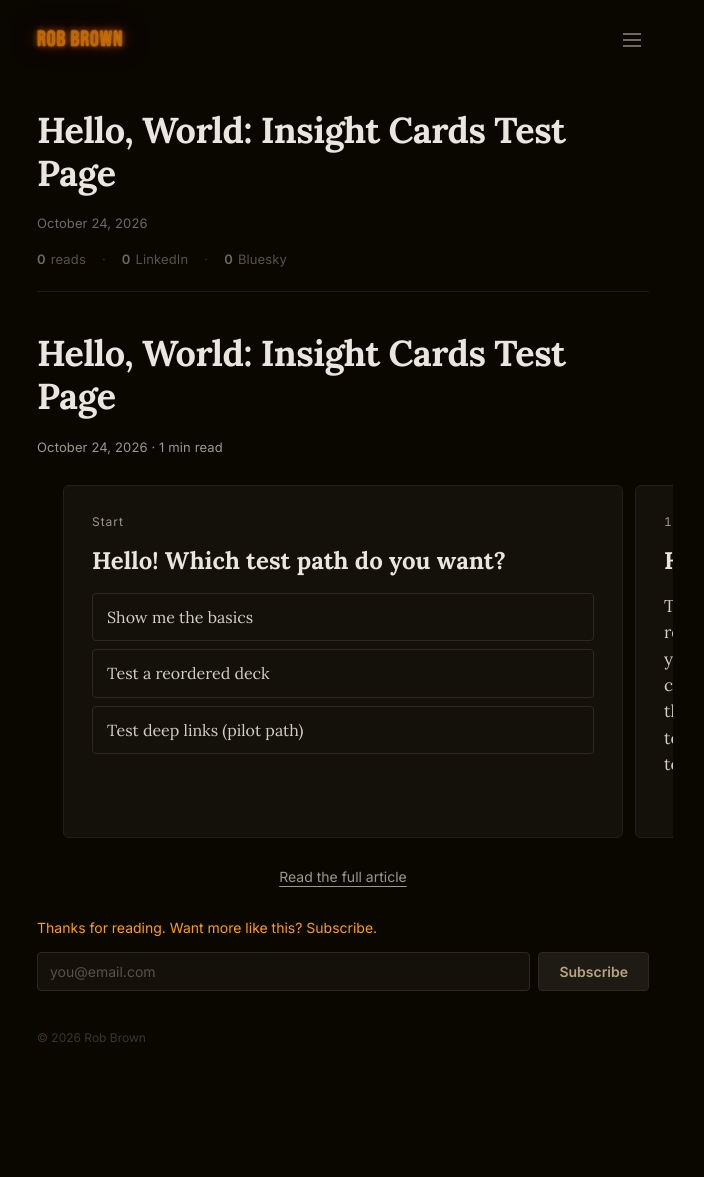
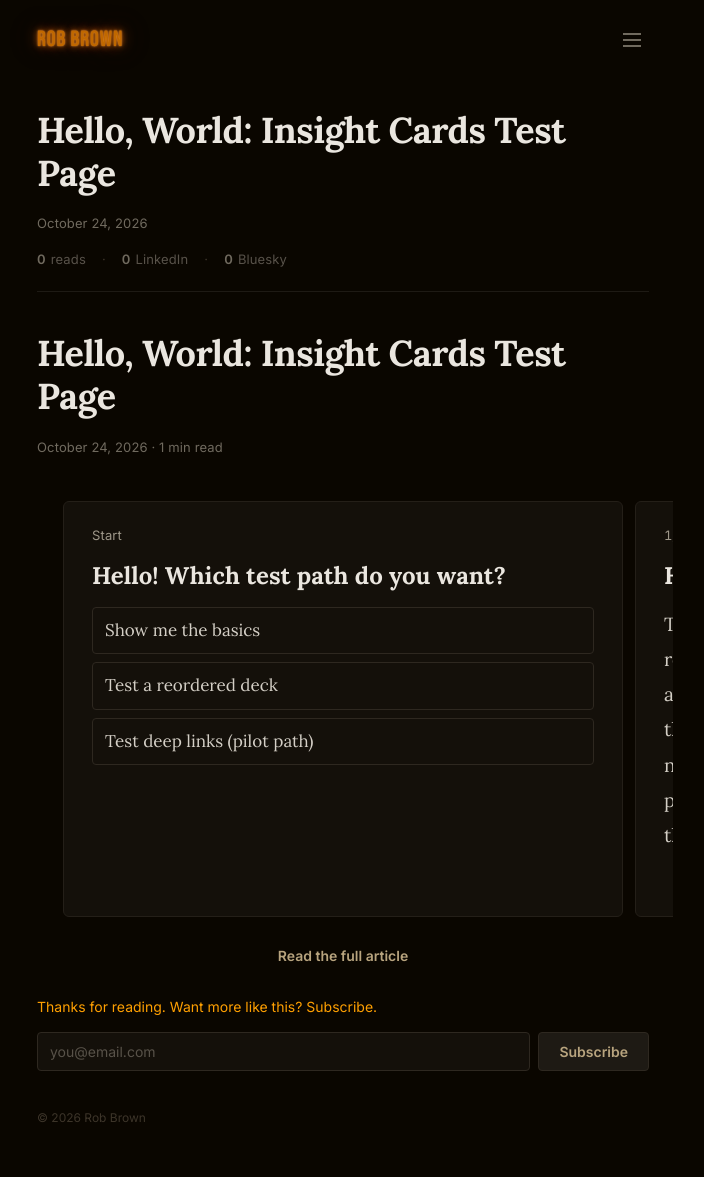
Before and after one commit to RobBrown/robisit, a Jekyll site: the page built from _articles/hello-world-cards.md, in a window 1280 px wide. Shown: the whole page, without its empty margins (297-1001 px from the left). Built offline with Jekyll 4.4.1, drawn with Linux system fonts in a browser that asks for light colours; before the commit the page ends 1098 px from its top, so only the background shows below that.

Commit message:
style: build every deck element from an existing site component
Card is the .toc box, title is .body h2, body is .body p at the site's sizes,
control is the subscribe button, reveal link is footer .read-more. Reserve
the reveal link's real height when sizing cards to the first screen.

```diff
--- a/assets/css/insight-cards.css
+++ b/assets/css/insight-cards.css
@@ -6,10 +6,12 @@
   --ic-ink:#d4cfc6;         /* body text */
   --ic-ink-strong:#eae6df;  /* h1, h2 */
   --ic-ink-soft:#9e9789;    /* blockquote, .toc-h2 */
+  --ic-rule-faint:#1e1a14;  /* header rule, subscribe button */
   --ic-rule:#241f18;        /* .toc border */
   --ic-rule-mid:#2e2820;    /* blockquote rule, input border */
   --ic-rule-strong:#706a5e; /* input focus border */
   --ic-accent:#ffa000;      /* amber */
+  --ic-link:#b8a47e;        /* .body a, footer .read-more */
   --ic-serif:'Lora',Georgia,'Times New Roman',serif;
   --ic-sans:'Inter',system-ui,sans-serif;
   --ic-gutter:24px;         /* article side padding */
@@ -18,9 +20,6 @@
 @media(max-width:600px){:root{--ic-gutter:20px}}
 
 .ic-deck[hidden],.ic-expand[hidden]{display:none}
-.ic-masthead{margin-bottom:24px}
-.ic-masthead .date{margin-bottom:0;color:var(--ic-ink-soft)}
-
 /* Deck: full-bleed native scroller; padding centres the first and last card
    so the neighbour's edge always shows. */
 .ic-deck{position:relative;margin:0 calc(-1 * var(--ic-gutter))}
@@ -34,47 +33,48 @@
 .ic-deck :focus-visible,.ic-expand :focus-visible{outline:2px solid var(--ic-accent);outline-offset:3px}
 .ic-rail:focus-visible{outline-offset:-2px}
 
+/* Each element borrows an existing site component: the card is the .toc box,
+   the title is .body h2, the body is .body p, options are the subscribe input,
+   the selected option takes the TL;DR amber rule, the control is the subscribe
+   button, and the reveal link is footer .read-more. */
 .ic-card{
   flex:0 0 var(--ic-card);scroll-snap-align:center;scroll-snap-stop:always;
-  display:flex;flex-direction:column;gap:14px;
+  display:flex;flex-direction:column;gap:12px;
   min-height:min(520px,var(--ic-fill,440px));
-  padding:22px 18px 20px;
+  padding:20px 20px 22px;
   background:var(--ic-surface);border:1px solid var(--ic-rule);border-radius:6px;
-  color:var(--ic-ink);font-family:var(--ic-serif);
+  color:var(--ic-ink);font-family:var(--ic-serif);font-size:17px;line-height:1.8;
 }
 .ic-n{
-  font-family:var(--ic-sans);font-size:12px;letter-spacing:.08em;line-height:1.4;
+  font-family:var(--ic-sans);font-size:13px;letter-spacing:.01em;line-height:1.4;
   color:var(--ic-ink-soft);font-variant-numeric:tabular-nums;
 }
-.ic-title{
-  font-family:var(--ic-serif);font-size:22px;font-weight:700;line-height:1.28;
-  color:var(--ic-ink-strong);text-wrap:balance;
+.ic-title,.ic-knows{
+  font-family:var(--ic-serif);font-size:24px;font-weight:700;line-height:1.3;
+  color:var(--ic-ink-strong);
 }
-.ic-body,.ic-knows,.ic-resolves{font-size:16px;line-height:1.55}
-.ic-knows{font-size:22px;font-weight:700;line-height:1.28;color:var(--ic-ink-strong)}
 .ic-resolves{color:var(--ic-ink-soft)}
 @media(min-width:601px){
-  .ic-card{padding:28px 28px 24px;gap:16px}
-  .ic-title,.ic-knows{font-size:24px}
-  .ic-body,.ic-knows+.ic-resolves{font-size:17px}
+  .ic-card{padding:24px 28px 28px;gap:16px;font-size:19px;line-height:1.85}
 }
 
 .ic-options{display:flex;flex-direction:column;gap:8px}
 .ic-opt{
   display:block;width:100%;text-align:left;cursor:pointer;
-  padding:12px 14px;font:inherit;font-size:16px;line-height:1.4;
-  color:var(--ic-ink);background:none;
+  padding:10px 12px;font:inherit;font-size:17px;line-height:1.5;
+  color:var(--ic-ink);background:var(--ic-surface);
   border:1px solid var(--ic-rule-mid);border-radius:4px;
 }
-.ic-opt[aria-checked="true"]{border-left-color:var(--ic-accent);box-shadow:inset 2px 0 0 var(--ic-accent)}
+.ic-opt[aria-checked="true"]{border-left:3px solid var(--ic-accent);padding-left:10px}
 @media(hover:hover){.ic-opt:hover{border-color:var(--ic-rule-strong)}.ic-opt[aria-checked="true"]:hover{border-left-color:var(--ic-accent)}}
 
 .ic-go{
-  align-self:flex-start;margin-top:4px;cursor:pointer;
-  padding:12px 20px;border:0;border-radius:4px;
-  font-family:var(--ic-sans);font-size:15px;font-weight:600;
-  color:var(--ic-bg);background:var(--ic-accent);
+  align-self:flex-start;margin-top:4px;cursor:pointer;white-space:nowrap;
+  padding:10px 20px;border:1px solid var(--ic-rule-mid);border-radius:4px;
+  font-family:var(--ic-sans);font-size:14px;font-weight:600;line-height:1.85;
+  color:var(--ic-link);background:var(--ic-rule-faint);
 }
+.ic-go:hover{background:var(--ic-rule-mid);color:var(--ic-ink)}
 
 /* Chevrons: pointer devices only, quiet until the deck is hovered or focused. */
 .ic-chev{
@@ -95,8 +95,8 @@
 .ic-expand{display:flex;justify-content:center;margin-top:14px}
 .ic-reveal{
   cursor:pointer;padding:10px 4px;background:none;border:0;
-  font-family:var(--ic-sans);font-size:14px;
-  color:var(--ic-ink-soft);text-decoration:underline;text-underline-offset:4px;
+  font-family:var(--ic-sans);font-size:14px;font-weight:600;
+  color:var(--ic-link);
 }
 .ic-reveal:hover{color:var(--ic-ink)}
 
--- a/assets/js/insight-cards.js
+++ b/assets/js/insight-cards.js
@@ -135,8 +135,9 @@
 
   /* First screen: cards fill the viewport below the masthead, leaving room for the reveal link. */
   function fit() {
-    var top = rail.getBoundingClientRect().top + window.pageYOffset;
-    deck.style.setProperty('--ic-fill', Math.round(window.innerHeight - top - 64) + 'px');
+    var card = terminal.getBoundingClientRect();
+    var below = expand.getBoundingClientRect().bottom - card.bottom;
+    deck.style.setProperty('--ic-fill', Math.floor(window.innerHeight - card.top - window.pageYOffset - below - 8) + 'px');
   }
 
   radios.forEach(function (r) {
```
